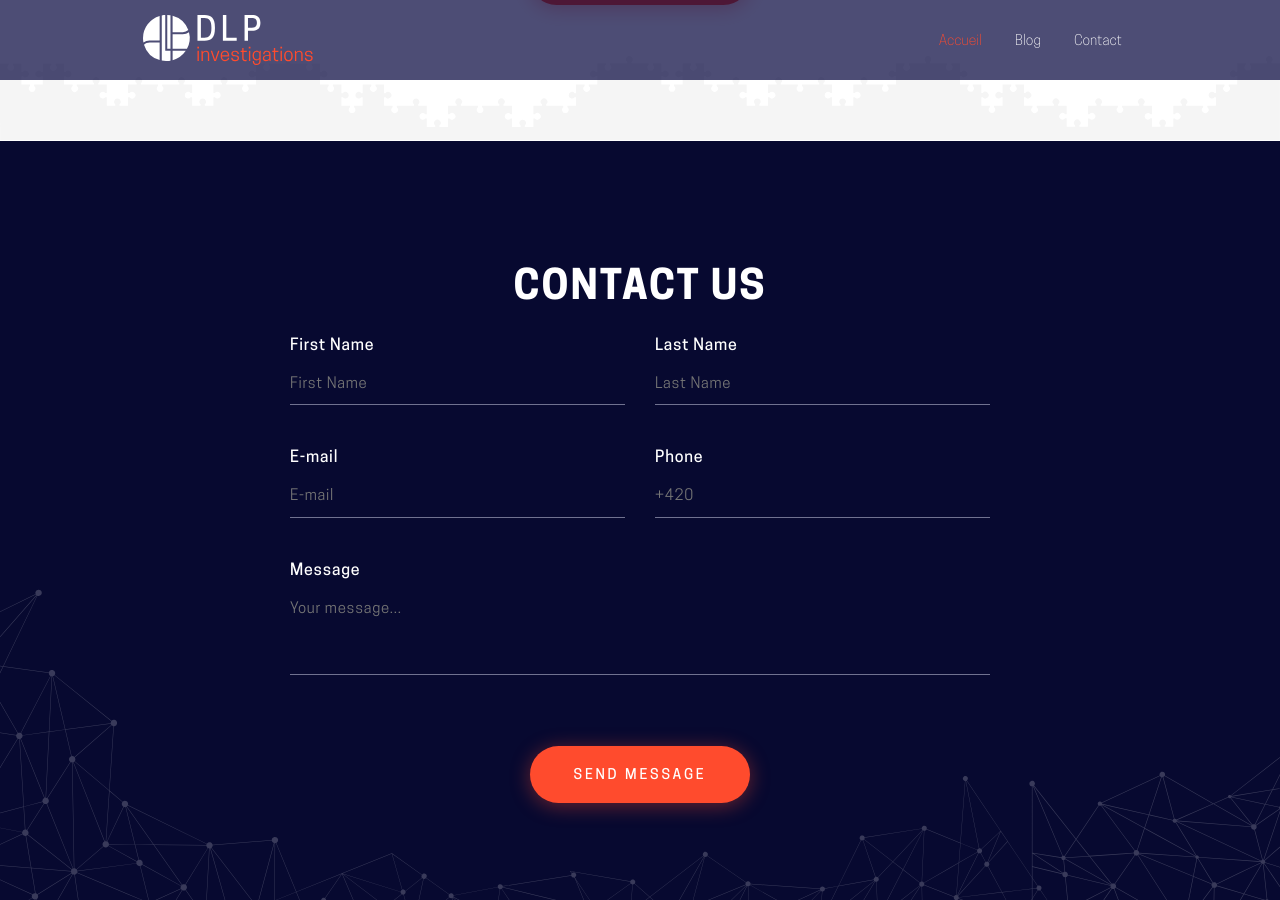
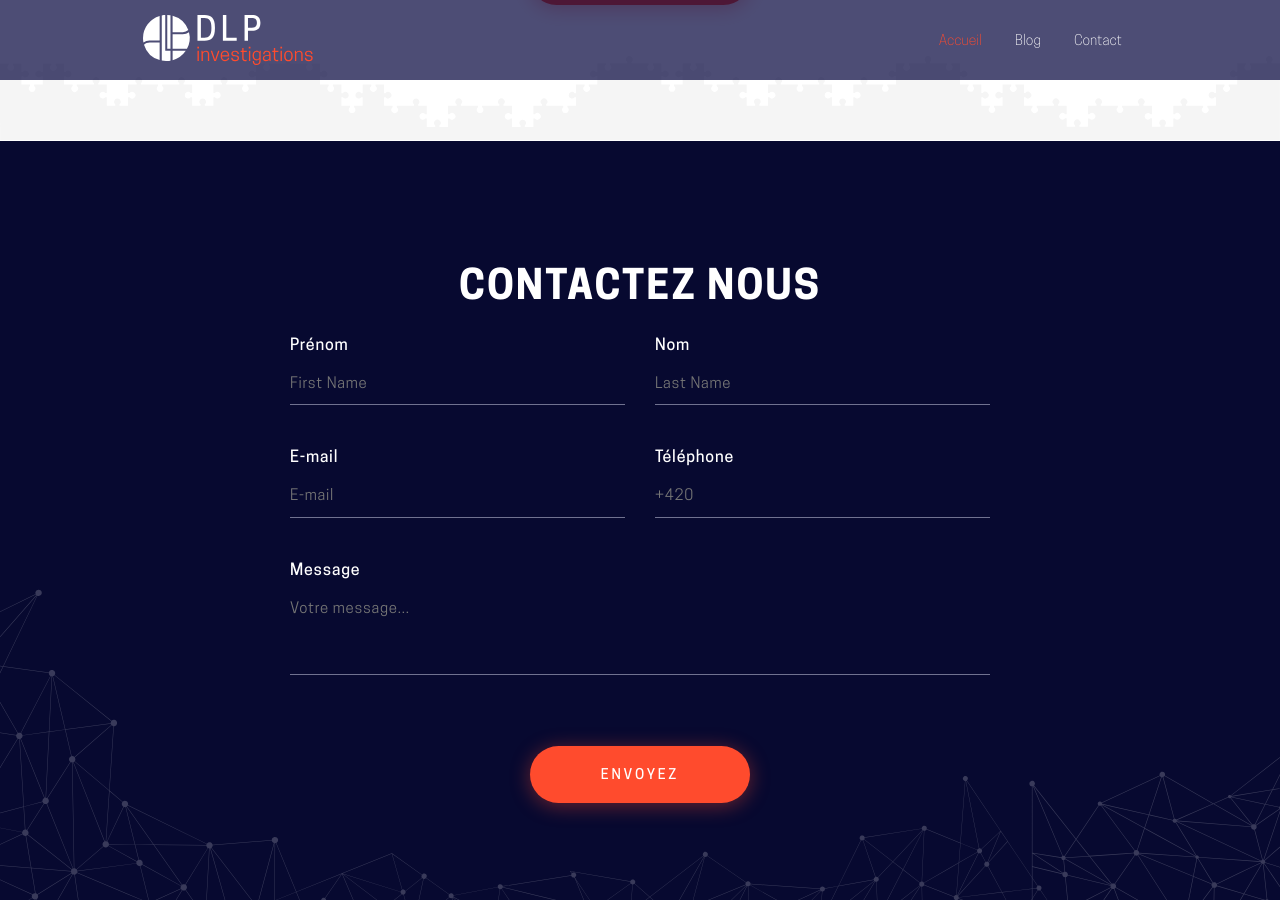
Before and after one commit to lobo-studio/dpl_investigation, a Jekyll site: the page built from index.md, in a window 1280 px wide and 900 px high, scrolled down 3845 px. Built offline with Jekyll 4.4.1, drawn with Linux system fonts in a browser that asks for light colours.

Commit message:
fix home

```diff
--- a/_includes/footer.html
+++ b/_includes/footer.html
@@ -4,19 +4,19 @@
 		<div class="container">
 			<div class="section-contact-holder">
 				<h2 class="white text-center editable">
-					CONTACT US
+					CONTACTEZ NOUS
 				</h2>
 				<form action="" method="post" id="form-contact">
 					<div class="row">
 						<div class="col-12 col-md-6">
 							<div class="form-item">
-								<label for="name">First Name</label>
+								<label for="name">Prénom</label>
 								<input type="text" name="name" placeholder="First Name">
 							</div>
 						</div>
 						<div class="col-12 col-md-6">
 							<div class="form-item">
-								<label for="Last">Last Name</label>
+								<label for="Last">Nom</label>
 								<input type="text" name="last" id="Last" placeholder="Last Name">
 							</div>
 						</div>
@@ -30,7 +30,7 @@
 						</div>
 						<div class="col-12 col-md-6">
 							<div class="form-item">
-								<label for="phone">Phone</label>
+								<label for="phone">Téléphone</label>
 								<input type="text" name="phone" id="phone" placeholder="+420">
 							</div>
 						</div>
@@ -39,7 +39,7 @@
 						<div class="col-12 col-md-12">
 							<div class="form-item">
 								<label for="message">Message</label>
-								<textarea name="message" id="message" cols="20" rows="3" placeholder="Your message..."></textarea>
+								<textarea name="message" id="message" cols="20" rows="3" placeholder="Votre message..."></textarea>
 							</div>
 						</div>
 					</div>
@@ -48,7 +48,7 @@
 				    <input type="text" name="_gotcha" style="display: none;">
 
 					<p class="text-center mt-4">
-								<button type="submit" class="btn-primary">SEND MESSAGE</button>
+								<button type="submit" class="btn-primary">ENVOYEZ</button>
 					</p>
 				</form>
 			</div>
```
